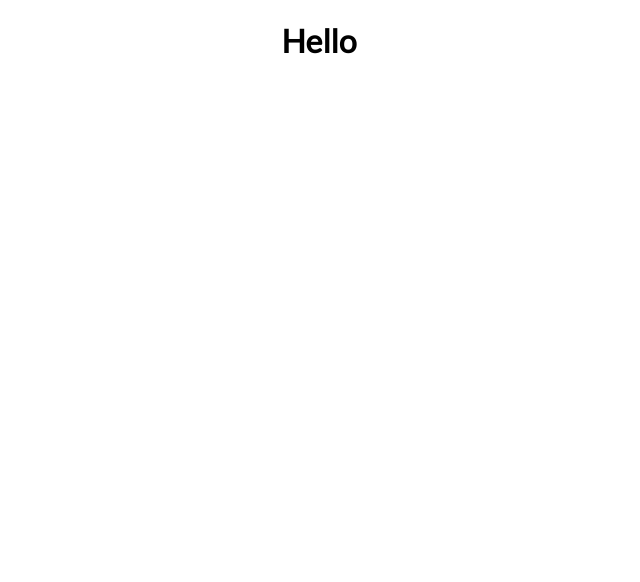
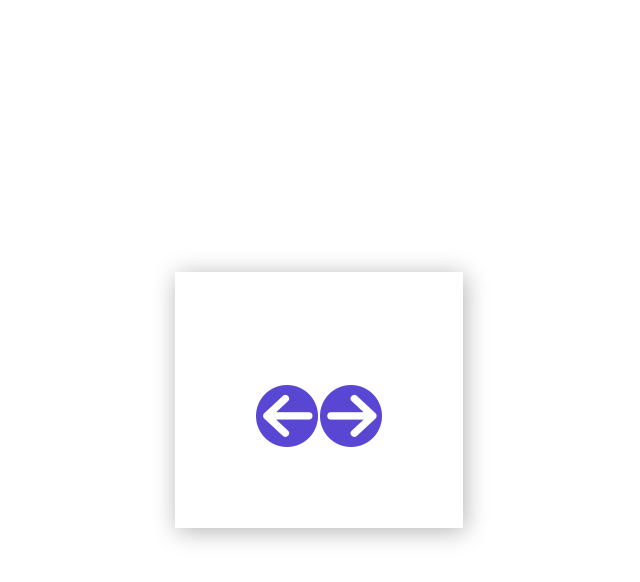
Before and after one commit to kelsiebesingeryeh/interview-prep-flashcards, a React (Create React App) app: page /1/computerScience in a window 1280 px wide. Shown: the top 582 px of the page, without its empty margins (321-961 px from the left). Built offline with nearby package versions, Linux system fonts and the light colour scheme.

Commit message:
Display flashcards on button click

```diff
--- a/src/Components/App/App.js
+++ b/src/Components/App/App.js
@@ -1,14 +1,27 @@
 import './App.css'
-import React, { useState } from 'react'
+import React, { useEffect, useState } from 'react'
 import Home from '../Home/Home'
 import { Route, Switch } from 'react-router-dom'
 import TechnicalLandingPage from "../TechnicalLandingPage/TechnicalLandingPage";
 import flashcardsData from '../../Data/flashcardsData.json'
-import Card from '../Card/Card'
+// import Card from '../Card/Card'
 import Flashcards from '../Flashcards/Flashcards'
 
 const App = () => {
-  const [flashcards, setFlashcards] = useState(flashcardsData)
+  const [flashcards, setFlashcards] = useState([])
+
+
+  useEffect(() => {
+    setFlashcards(flashcardsData)
+  }, [])
+  // useEffect to set the flashcards
+  // select next card
+  // find the index of the card that i have
+  // show questin
+
+  // const selectNextCard = () => {
+
+  // }
 
   return (
    <main>
@@ -69,7 +82,13 @@ const App = () => {
         }
       }}
       />
-
+      {/* <Route
+      exact
+      path='/:category:/subCategory/:id'
+      render={({ match }) => {
+        return <Card id={match.params.id}/>
+      }}
+      /> */}
 
      </Switch>
 
--- a/src/Components/Card/Card.js
+++ b/src/Components/Card/Card.js
@@ -1,6 +1,6 @@
-import React from 'react'
+import React from 'react';
 
-const Card = ({id, question}) => {
+const Card = ({ question }) => {
     return (
         <div>
             <p>{question}</p>
--- /dev/null
+++ b/src/Components/Flashcards/Flashcards.css
@@ -0,0 +1,8 @@
+
+
+
+.arrowStyling {
+    display: flex;
+    justify-content: space-evenly;
+    margin-top: 2rem;
+}
--- a/src/Components/Flashcards/Flashcards.js
+++ b/src/Components/Flashcards/Flashcards.js
@@ -1,10 +1,53 @@
-import React from 'react'
+import React from 'react';
+import leftArrow from '../../assets/leftArrow.png';
+import rightArrow from "../../assets/rightArrow.png";
+import './Flashcards.css';
+import Card from "../Card/Card";
 
-const Flashcards = ({ flashcards, subCategory}) => {
+const Flashcards = ({ flashcards, subCategory, category}) => {
     // const htmlCSSFlashcards = flashcards.filter(card => card.subCategory === 'HTML/CSS')
+    // flashcards is an array of objects
+    // subcategory is HTML, CS, JS, React
+    // category- technical or behvavorial
+
+    // const filterFlashCards = (cat) => {
+    //     return flashcards.filter((card) => card.category === cat)
+    // }
+
+    const flashCardsOnDisplay = () => {
+            return flashcards.map((card) => {
+               return (
+               <Card
+                key={card.id}
+                question={card.question}
+                />
+               )
+            });
+        }
+
+        //
+
+
+          // based upon whatevery subCategory I pick, I want to display the cards that align with that category
+          // get the property of the card, filter by that and return the array that matches
+          // then when I click the next button it goes to the next question
+          // first question back arrow should be disabled
+          // last question front arrow should be disabled
+        //   return flashcards.filter((card) => {
+        //     if (card.subCategory === subCat) {
+        //       return <Card key={card.id} question={card.question} />;
+        //     }
+        //   });
+
     return (
-        <h1>Hello</h1>
-    )
+      <div className="flashcardsContainer">
+        {subCategory === "htmlCSS" && flashCardsOnDisplay()}
+        <span className="arrowStyling">
+          <img src={leftArrow} alt="left-arrow" />
+          <img src={rightArrow} alt="right-arrow" />
+        </span>
+      </div>
+    );
 }
 
 export default Flashcards
--- a/src/Components/TechnicalLandingPage/TechnicalLandingPage.js
+++ b/src/Components/TechnicalLandingPage/TechnicalLandingPage.js
@@ -1,5 +1,5 @@
 import React from 'react'
-import "./TechnicalLandingPage.css";
+import "./TechnicalLandingPage.css"
 import { Link } from 'react-router-dom'
 
 const TechnicalLandingPage = ({ category }) => {
@@ -14,7 +14,7 @@ const TechnicalLandingPage = ({ category }) => {
         </Link>
         <Link to={`${category}/computerScience`}>
           <button className="subCategoryButton">
-            Generic Computer Science
+            Computer Science
           </button>
         </Link>
         <Link to={`${category}/javaScript`}>
@@ -25,10 +25,10 @@ const TechnicalLandingPage = ({ category }) => {
         </Link>
       </div>
     </div>
-  );
-};
+  )
+}
 
-export default TechnicalLandingPage;
+export default TechnicalLandingPage
 
 //needs some sort of conditional to render either behavioral or technical
 
```
Also changed, not shown: src/assets/leftArrow.png (added), src/assets/rightArrow.png (added).
